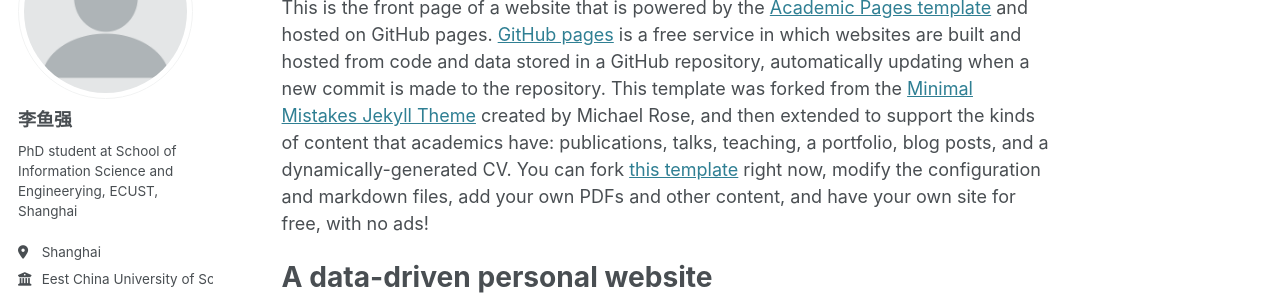
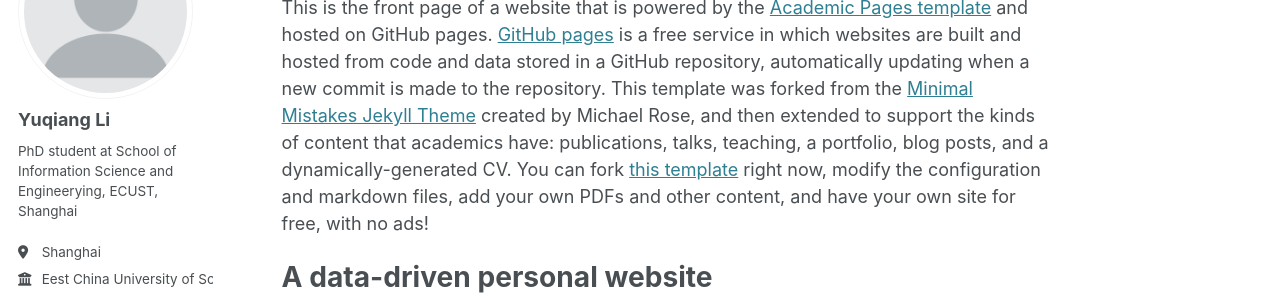
Before and after one commit to Yuqiangli092511/Yuqiangli092511.github.io, a Jekyll site: the page built from _pages/about.md, in a window 1280 px wide. Shown: the part 182-482 px from the top of the page. Built offline with Jekyll 4.4.1, drawn with Linux system fonts in a browser that asks for light colours; some web fonts are replaced.

Commit message:
Update _config.yml

```diff
--- a/_config.yml
+++ b/_config.yml
@@ -23,7 +23,7 @@ repository               : "academicpages/academicpages.github.io"
 author:
   # Biographic information
   avatar           : "profile.png"
-  name             : "李鱼强"
+  name             : "Yuqiang Li"
   pronouns         : # example: "she/her"
   bio              : "PhD student at School of Information Science and Engineerying, ECUST, Shanghai"
   location         : "Shanghai"
```
